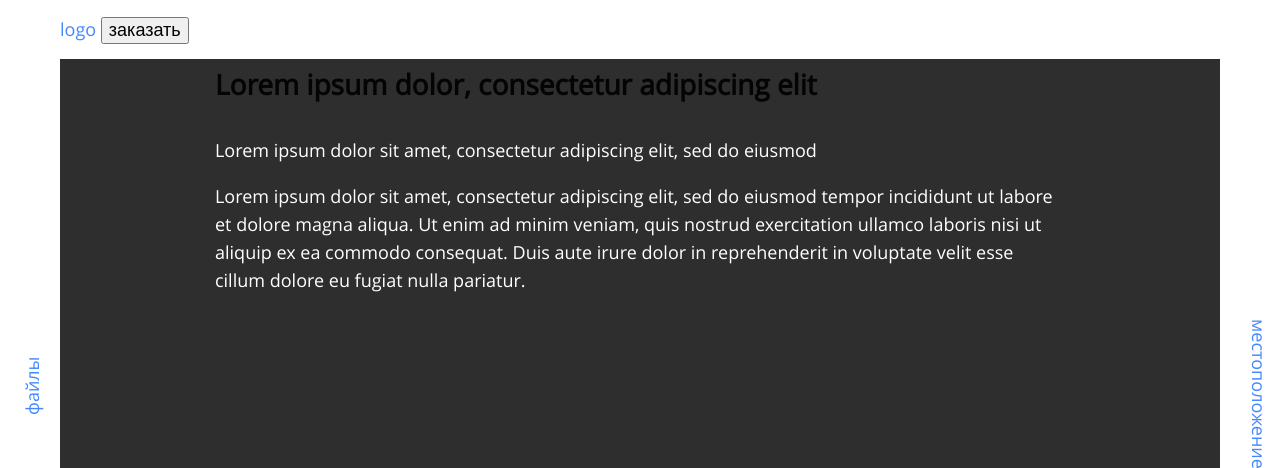
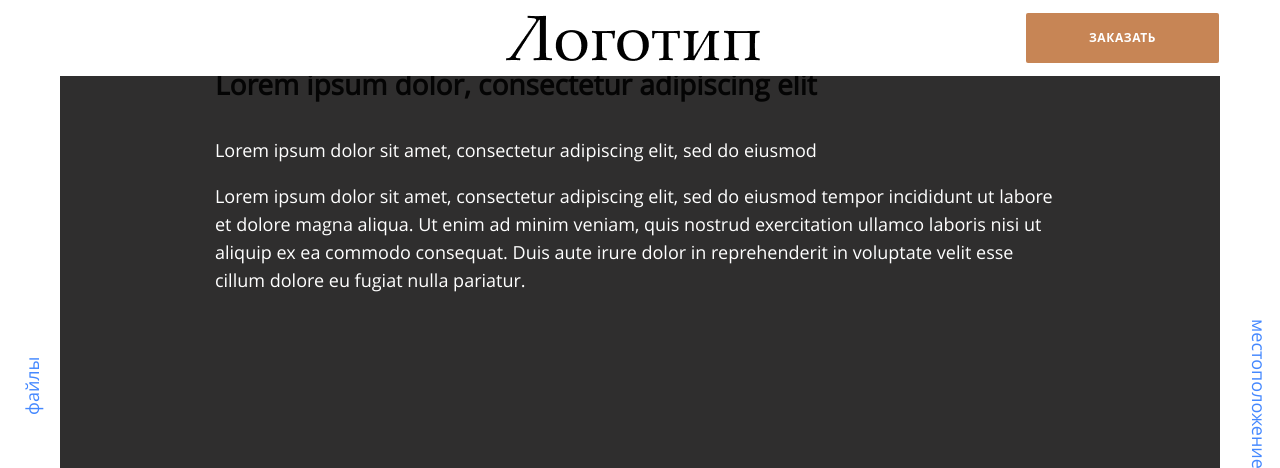
Before and after one commit to aleksandr-staetskiy/ag, a web app: file temp/index.html in a window 1280 px wide. Shown: the top 468 px of the page. Run offline with its HTML, style and script files only (its server is not run), Linux system fonts and the light colour scheme.

Commit message:
page-header layout

```diff
--- a/build/css/style.css
+++ b/build/css/style.css
@@ -257,6 +257,11 @@ a:hover {
   text-decoration: none;
 }
 
+img {
+  max-width: 100%;
+  height: auto;
+}
+
 .page-header {
   padding: 15px 0;
   background: #ffffff;
@@ -333,6 +338,16 @@ a:hover {
 }
 
 .page-header {
+  position: relative;
+  display: -webkit-box;
+  display: -ms-flexbox;
+  display: flex;
+  -webkit-box-pack: center;
+      -ms-flex-pack: center;
+          justify-content: center;
+  -webkit-box-align: center;
+      -ms-flex-align: center;
+          align-items: center;
   position: fixed;
   left: 0;
   top: 0;
@@ -340,9 +355,31 @@ a:hover {
   padding: 15px 60px;
 }
 
+.page-header__btn {
+  position: absolute;
+  right: 61px;
+}
+
 .logo {
-  width: 100px;
-  height: 100px;
+  display: block;
+  width: 268px;
+  height: 46px;
+}
+
+.btn {
+  cursor: pointer;
+  color: #ffffff;
+  display: block;
+  padding: 17px 63px;
+  background: #C78555;
+  border: none;
+  border-radius: 2px;
+  font-family: Open Sans;
+  font-weight: bold;
+  font-size: 1.2rem;
+  line-height: 1.6rem;
+  letter-spacing: 0.05em;
+  text-transform: uppercase;
 }
 
 /*# sourceMappingURL=app.css.map */
--- a/src/assets/styles/app.scss
+++ b/src/assets/styles/app.scss
@@ -17,6 +17,7 @@
 // Логотип
 @import "../../components/logo/logo";
 // Кнопки
+@import "../../components/btn/btn.scss";
 // Формы
 // Сайтбар
 // Навигация - Выпадающее меню
--- a/src/assets/styles/global-tags.scss
+++ b/src/assets/styles/global-tags.scss
@@ -50,3 +50,8 @@ a {
         text-decoration: none;
     }
 }
+
+img {
+    max-width: 100%;
+    height: auto;
+}
--- a/src/components/logo/logo.scss
+++ b/src/components/logo/logo.scss
@@ -1,4 +1,5 @@
 .logo {
-    width: 100px;
-    height: 100px;
+    display: block;
+    width: 268px;
+    height: 46px;
 }
--- a/src/pages/index.twig
+++ b/src/pages/index.twig
@@ -12,8 +12,10 @@
 <body>
     <div class="page">
         <header class="page-header">
-            <a href="" class="logo">logo</a>
-            <button class="btn">заказать</button>
+            <a href="" class="logo">
+                <img src="../img/logo.png" alt="logo">
+            </a>
+            <button class="btn page-header__btn">заказать</button>
         </header>
         <div class="page__left">
             <a href="#">файлы</a>
--- a/tasks/config.js
+++ b/tasks/config.js
@@ -25,7 +25,7 @@ module.exports = {
     },
     styles: {
         input: `src/assets/styles/app.scss`,
-    watch: [`src/assets/**/*.scss`, `src/blocks/**/*.scss`],
+        watch: [`src/assets/**/*.scss`, `src/blocks/**/*.scss`, `src/components/**/*.scss`],
         output: `build/css`
     },
     pages: {
--- a/temp/index.html
+++ b/temp/index.html
@@ -12,8 +12,10 @@
 <body>
     <div class="page">
         <header class="page-header">
-            <a href="" class="logo">logo</a>
-            <button class="btn">заказать</button>
+            <a href="" class="logo">
+                <img src="../img/logo.png" alt="logo">
+            </a>
+            <button class="btn page-header__btn">заказать</button>
         </header>
         <div class="page__left">
             <a href="#">файлы</a>
```
Also changed, not shown: src/blocks/header/main_header.scss (+8 -0 lines), src/components/btn/btn.scss (added, +15 -0 lines), src/img/logo.png (added), 6 other files. Lines whose indentation alone changed are shown as unchanged.
